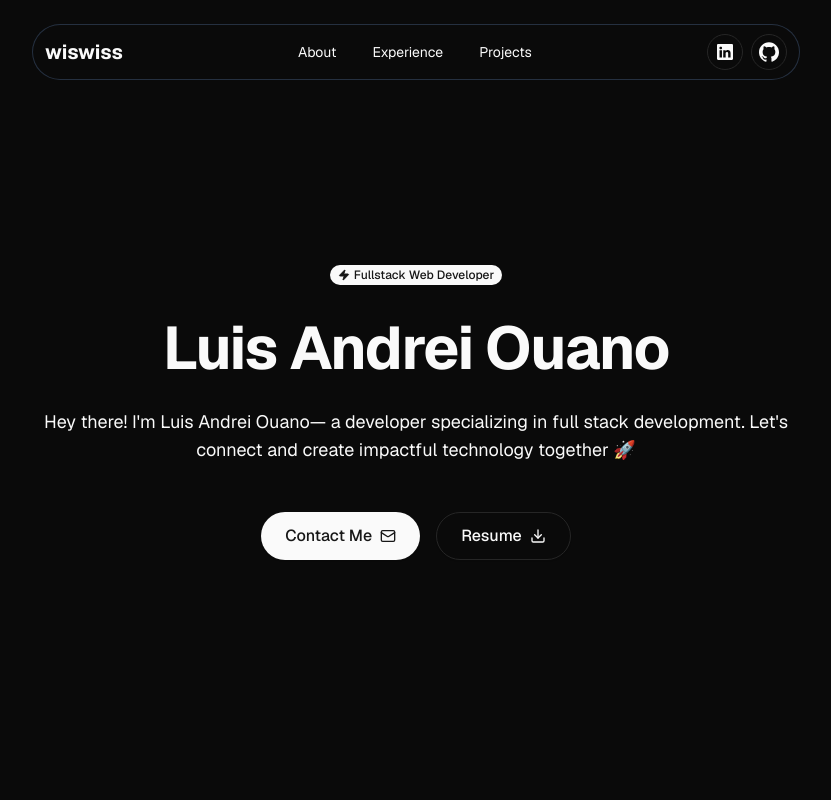
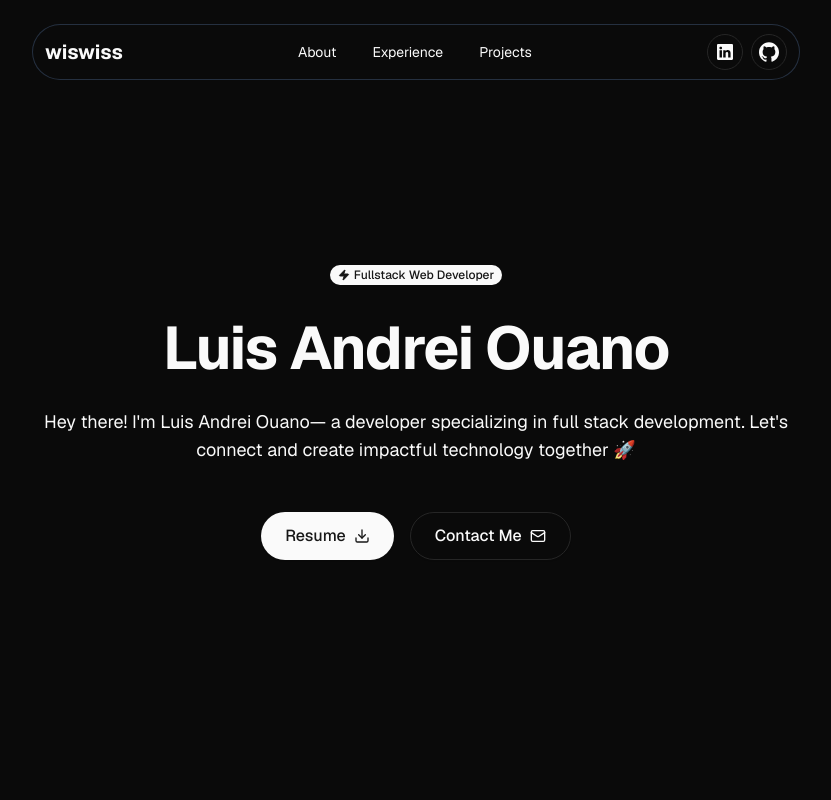
Before and after one commit to LowisWano/portfolio-v2, a Next.js app: page / in a window 1280 px wide. Shown: the top 800 px of the page, without its empty margins (224-1055 px from the left). Built offline with nearby package versions, Linux system fonts and the light colour scheme.

Commit message:
feat: update resume

```diff
--- a/components/hero.tsx
+++ b/components/hero.tsx
@@ -19,16 +19,16 @@ const Hero = () => {
           Hey there! I&apos;m Luis Andrei Ouano— a developer specializing in full stack development. Let&apos;s connect and create impactful technology together 🚀
         </p>
         <div className="mt-12 flex items-center justify-center gap-4">
-          <Link href="https://github.com/LowisWano">
+          <Link href="/pdf/Ouano-Luis_Resume.pdf">
             <Button size="lg" className="rounded-full text-base">
-              Contact Me
-              <Mail/>
+            Resume
+            <Download />
             </Button>
           </Link>
           <Link href="https://github.com/LowisWano">
             <Button size="lg"  variant="outline" className="rounded-full text-base">
-              Resume
-              <Download />
+              Contact Me
+              <Mail/>
             </Button>
           </Link>
         </div>
```
Also changed, not shown: 1 other file (tests, documents, lock files or other folders).
